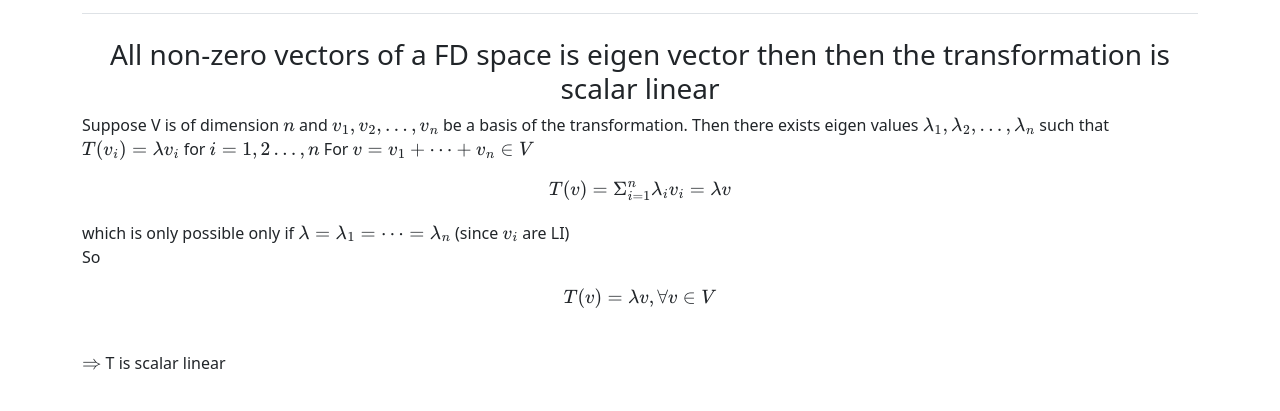
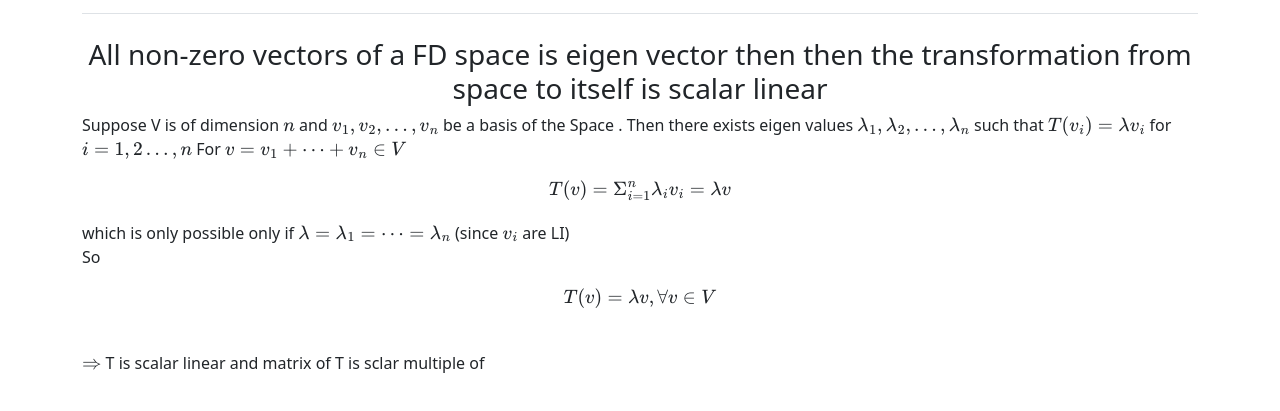
Before and after one commit to mohammedbilalns/Math-Demystified, a plain HTML site: page pages/notes/pdf/G/allvector.html in a window 1280 px wide. Shown: the part 59-470 px from the top of the page. Drawn offline with nearby package versions, Linux system fonts and the light colour scheme; some packages are replaced by stand-ins of ours.

Commit message:
Update allvector.html

```diff
--- a/pages/notes/pdf/G/allvector.html
+++ b/pages/notes/pdf/G/allvector.html
@@ -56,11 +56,11 @@
     </div>
 
     <div class="container  text-center">
-      <h3>All non-zero vectors of a FD space is eigen vector then then the transformation is scalar linear</h3>
+      <h3>All non-zero vectors of a FD space is eigen vector then then the transformation from space to itself is scalar linear</h3>
     </div>
     <div class="container ">
-       <p> Suppose V is of dimension $n$ and $v_1,v_2,\dots,v_n$ be a basis of the transformation. Then there exists eigen values $\lambda_1 , \lambda_2 ,\dots ,\lambda_n$ such that $T(v_i)=\lambda v_i$ for $i=1,2\dots , n$  For $v=v_1+\dots +v_n \in V$ <br> $$T(v)=\Sigma_{i=1}^{n} \lambda_i v_i=\lambda v$$ which is only possible only if $\lambda=\lambda_1=\dots=\lambda_n$ (since $v_i$ are LI)
-        <br> So $$T(v)=\lambda v ,\forall v \in V $$  <br> $\Rightarrow$ T is scalar linear
+       <p> Suppose V is of dimension $n$ and $v_1,v_2,\dots,v_n$ be a basis of the Space . Then there exists eigen values $\lambda_1 , \lambda_2 ,\dots ,\lambda_n$ such that $T(v_i)=\lambda v_i$ for $i=1,2\dots , n$  For $v=v_1+\dots +v_n \in V$ <br> $$T(v)=\Sigma_{i=1}^{n} \lambda_i v_i=\lambda v$$ which is only possible only if $\lambda=\lambda_1=\dots=\lambda_n$ (since $v_i$ are LI)
+        <br> So $$T(v)=\lambda v ,\forall v \in V $$  <br> $\Rightarrow$ T is scalar linear and matrix of T is sclar multiple of
             </p>
 
 
```
